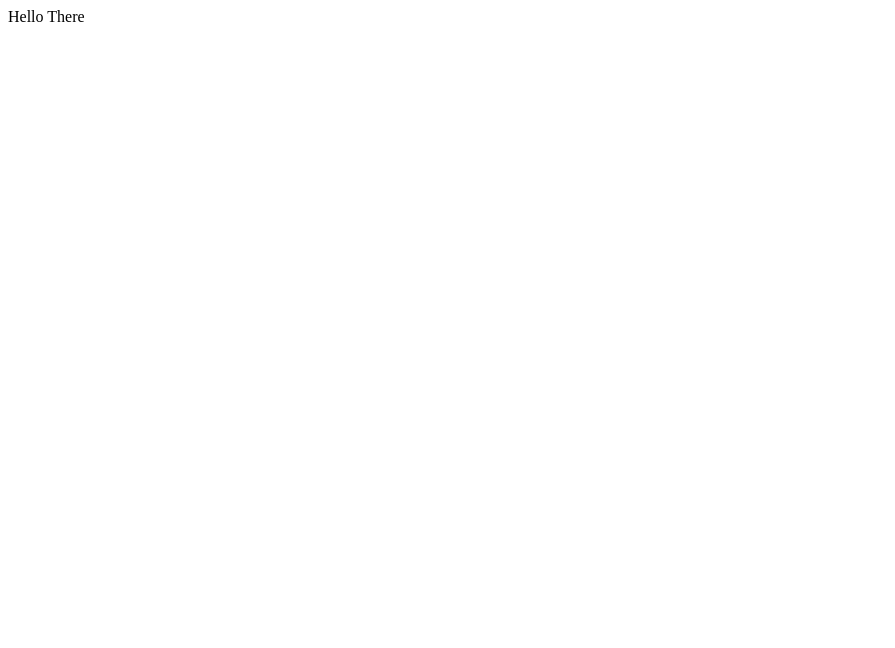
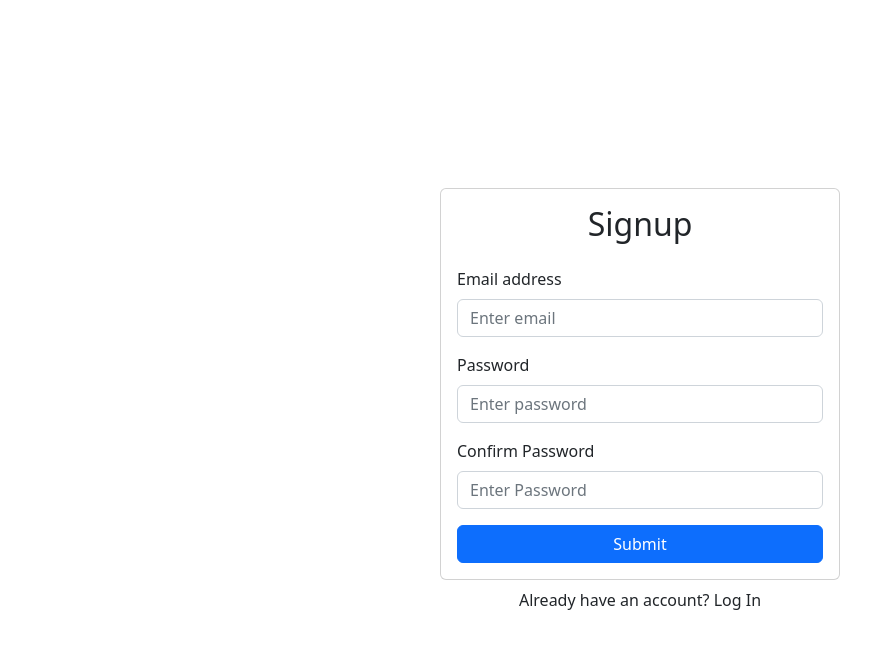
Before and after one commit to abdulsalam030/Authentication-with-FireBase-App, a React (Create React App) app: page / in a window 1280 px wide. Shown: the top 648 px of the page, without its empty margins (0-895 px from the left). Built offline with nearby package versions, Linux system fonts and the light colour scheme.

Commit message:
FireBase Added

```diff
--- a/src/components/App.js
+++ b/src/components/App.js
@@ -1,8 +1,15 @@
-import React from "react";
+import React from 'react'
+import Signup from './Signup'
+import {Container} from 'react-bootstrap'
 function App() {
   return (
-    'Hello There'
-  );
+    <Container className='d-flex align-items-center justify-content-center'
+    style={{minHeight:"100vh"}}>
+      <div className='w-100' style={{maxWidth:"400px"}} >
+      <Signup/>
+      </div>
+    </Container>
+  )
 }
 
 export default App;
--- /dev/null
+++ b/src/components/Signup.js
@@ -0,0 +1,50 @@
+import React, {useRef} from "react";
+import { Form, Button, Card } from "react-bootstrap";
+
+function Signup() {
+const emailRef = useRef()
+const passwordRef = useRef()
+const confirmPasswordRef = useRef()
+
+
+
+  return (
+    <>
+    <Card>
+      <Card.Body>
+        <h2 className="text-center mb-4" >Signup</h2>
+    <Form>
+      <Form.Group className="mb-3" id="email">
+        <Form.Label>Email address</Form.Label>
+        <Form.Control type="email" ref={emailRef} placeholder="Enter email" required />
+      </Form.Group>
+
+      <Form.Group className="mb-3" id="password">
+        <Form.Label>Password</Form.Label>
+        <Form.Control type="password" ref={passwordRef} placeholder="Enter password" required />
+      </Form.Group>
+
+      <Form.Group className="mb-3" id="confirm-password">
+        <Form.Label>Confirm Password</Form.Label>
+        <Form.Control type="password" ref={confirmPasswordRef} placeholder="Enter Password" required />
+      </Form.Group>
+
+      <Button className="w-100" type="submit">
+        Submit
+      </Button>
+    </Form>
+    </Card.Body>
+    </Card>
+
+    <div className="w-100 text-center mt-2" >
+      Already have an account? Log In
+    </div>
+
+
+
+    </>
+
+  );
+}
+
+export default Signup;
--- a/src/firebase.js
+++ b/src/firebase.js
@@ -3,7 +3,7 @@
 
 const app = firebase.initializeApp({
     apiKey: process.env.REACT_FIREBASE_API_KEY,
-    authDomain: process.env.REACT_FIREBASE_AUTHDOMAIN ,
+    authDomain: process.env.REACT_FIREBASE_AUTHDOMAIN,
     projectId: process.env.REACT_FIREBASE_PROJECTID,
     storageBucket: process.env.REACT_FIREBASE_STORAGEBUCKET,
     messagingSenderId: process.env.REACT_FIREBASE_MESSAGINGSENDERID,
--- a/src/index.js
+++ b/src/index.js
@@ -1,6 +1,7 @@
 import React from "react";
 import ReactDOM from "react-dom/client";
 import App from "./components/App";
+import 'bootstrap/dist/css/bootstrap.min.css'
 
 const root = ReactDOM.createRoot(document.getElementById("root"));
 root.render(
```
